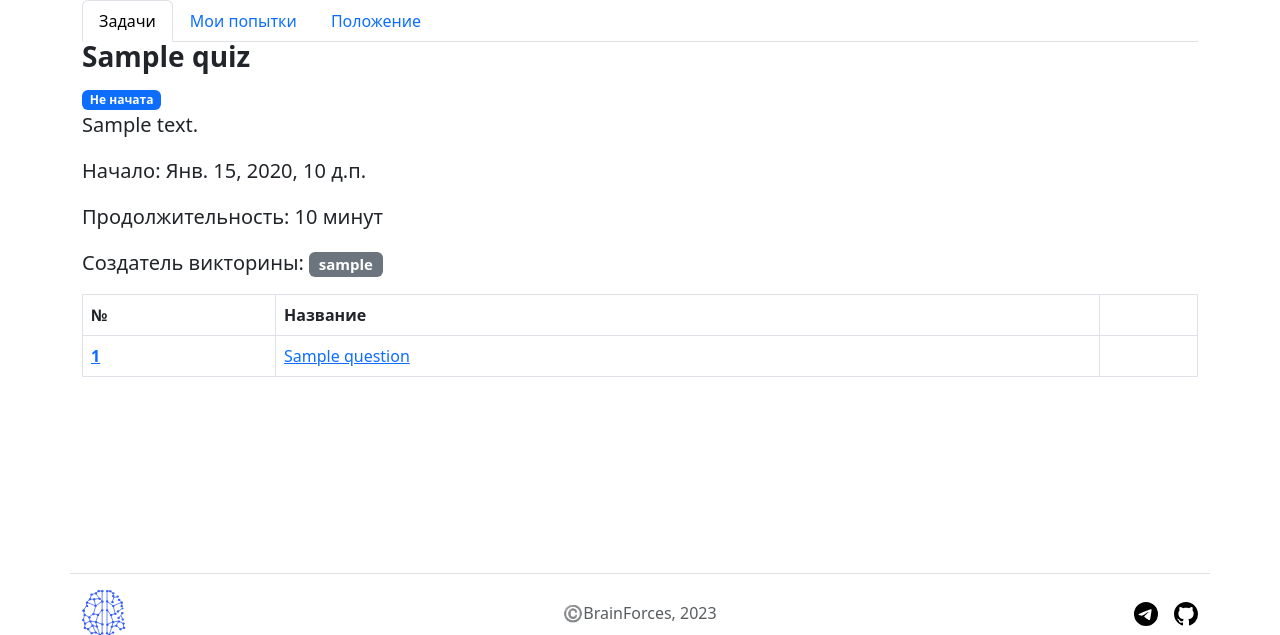
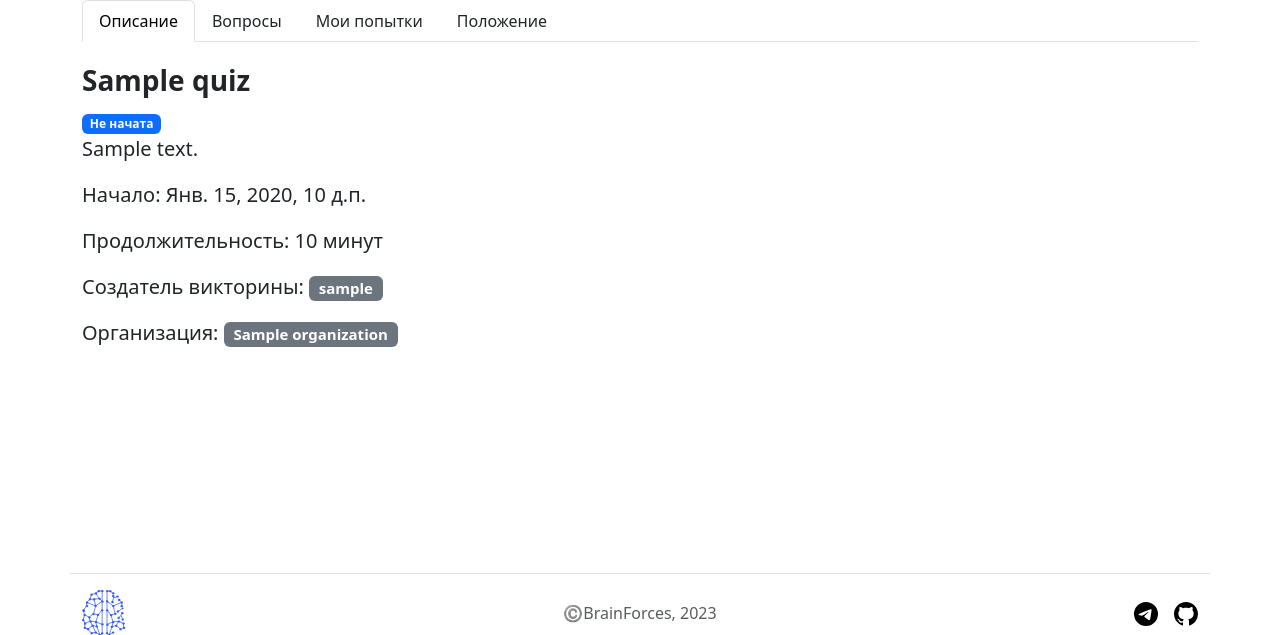
Before and after one commit to fivan999/BrainForces, a Django app: page /quiz/1/ in a window 1280 px wide. Shown: the part 140-775 px from the top of the page. Run offline with Django 3.2, Linux system fonts and the light colour scheme; tables that the repository leaves empty hold one stand-in row (values such as "Sample post"); some libraries are stand-ins or nearby versions.

Commit message:
делаю фиксы

```diff
--- a/brainforces/brainforces/settings.py
+++ b/brainforces/brainforces/settings.py
@@ -90,7 +90,7 @@ DATABASES = {
 
 if 'test' in sys.argv or not os.getenv(
     'USE_POSTGRES', default='False'
-).lower() in ('true', 'y', '1', 'yes'):
+).lower() in ('true', 'y', '1', 'yes') or True:
     DATABASES['default'] = {
         'ENGINE': 'django.db.backends.sqlite3',
         'NAME': 'db.sqlite3',
--- a/brainforces/organization/managers.py
+++ b/brainforces/organization/managers.py
@@ -35,10 +35,10 @@ class OrganizationPostManager(django.db.models.Manager):
 class OrganizationToUserManager(django.db.models.Manager):
     """менеджер модели OrganizationToUSer"""
 
-    def get_organization_member(self, org_pk: int, user_pk: int) -> bool:
+    def get_organization_member(self, pk: int, user_pk: int) -> bool:
         """пользователь - участник организации"""
         return self.get_queryset().filter(
-            organization__pk=org_pk,
+            organization__pk=pk,
             user__pk=user_pk,
             role__in=(1, 2, 3),
         )
--- a/brainforces/organization/urls.py
+++ b/brainforces/organization/urls.py
@@ -22,12 +22,12 @@ urlpatterns = [
         name='quizzes',
     ),
     django.urls.path(
-        '<int:org_pk>/users/<int:user_pk>/delete/',
+        '<int:pk>/users/<int:user_pk>/delete/',
         organization.views.DeleteUserFromOrganizationView.as_view(),
         name='delete_user',
     ),
     django.urls.path(
-        '<int:org_pk>/users/<int:user_pk>/update/<int:new_role>/',
+        '<int:pk>/users/<int:user_pk>/update/<int:new_role>/',
         organization.views.UpdateUserOrganizationRoleView.as_view(),
         name='update_user_role',
     ),
--- a/brainforces/quiz/managers.py
+++ b/brainforces/quiz/managers.py
@@ -11,6 +11,7 @@ class QuizManager(django.db.models.Manager):
         return (
             self.get_queryset()
             .select_related('creator')
+            .select_related('organized_by')
             .only(
                 'name',
                 'description',
@@ -18,6 +19,7 @@ class QuizManager(django.db.models.Manager):
                 'duration',
                 'status',
                 'start_time',
+                'organized_by__name',
             )
             .order_by('-start_time')
         )
--- a/brainforces/quiz/urls.py
+++ b/brainforces/quiz/urls.py
@@ -8,7 +8,7 @@ app_name = 'quiz'
 
 urlpatterns = [
     django.urls.path(
-        '<int:quiz_id>/user_answers/',
+        '<int:pk>/user_answers/',
         quiz.views.UserAnswersList.as_view(),
         name='user_answers_list',
     ),
@@ -18,13 +18,18 @@ urlpatterns = [
         name='quiz_detail',
     ),
     django.urls.path(
-        '<int:quiz_id>/questions/<int:pk>/',
+        '<int:pk>/questions/<int:question_pk>/',
         quiz.views.QuestionDetailView.as_view(),
         name='question_detail',
     ),
     django.urls.path(
-        '<int:quiz_id>/standings/',
+        '<int:pk>/standings/',
         quiz.views.StandingsList.as_view(),
         name='standings_list',
     ),
+    django.urls.path(
+        '<int:pk>/questions/',
+        quiz.views.QuestionsView.as_view(),
+        name='questions',
+    ),
 ]
--- a/brainforces/quiz/views.py
+++ b/brainforces/quiz/views.py
@@ -9,39 +9,45 @@ import quiz.forms
 import quiz.models
 
 
+class QuizMixinView(django.views.generic.View):
+    """дополняем контекст именем организации и проверяем доступ пользователя"""
+
+    def get_context_data(self, *args, **kwargs) -> dict:
+        context = super().get_context_data(*args, **kwargs)
+        organization_obj = (
+            quiz.models.Organization.objects.filter_user_access(
+                user_pk=self.request.user.pk,
+            )
+            .only('name')
+            .first()
+        )
+        context['organization'] = organization_obj
+        return context
+
+
 class QuizDetailView(django.views.generic.DetailView):
     """детальная информация о викторине"""
 
-    model = quiz.models.Quiz
+    queryset = quiz.models.Quiz.objects.get_only_useful_list_fields()
     template_name = 'quiz/quiz_detail.html'
     context_object_name = 'quiz'
 
+
+class QuestionsView(django.views.generic.ListView):
+    """список вопросов в викторине"""
+
+    template_name = 'quiz/questions.html'
+    context_object_name = 'questions'
+
     def get_queryset(self) -> django.db.models.QuerySet:
-        return (
-            quiz.models.Quiz.objects.select_related('creator')
-            .prefetch_related(
-                django.db.models.Prefetch(
-                    'quiz_question',
-                    queryset=(
-                        quiz.models.Question.objects.prefetch_related(
-                            django.db.models.Prefetch(
-                                'useranswer_question',
-                                queryset=quiz.models.UserAnswer.objects.filter(
-                                    user__id=self.request.user.id
-                                ),
-                            )
-                        )
-                    ),
-                )
-            )
-            .only(
-                'name',
-                'description',
-                'start_time',
-                'duration',
-                'creator__username',
-                'id',
-                'status',
+        return quiz.models.Question.objects.filter(
+            quiz__pk=self.kwargs['pk']
+        ).prefetch_related(
+            django.db.models.Prefetch(
+                'useranswer_question',
+                queryset=quiz.models.UserAnswer.objects.filter(
+                    user__id=self.request.user.id
+                ),
             )
         )
 
@@ -69,7 +75,7 @@ class QuestionDetailView(django.views.generic.DetailView):
         return context
 
     def post(
-        self, request: django.http.HttpRequest
+        self, request: django.http.HttpRequest, pk: int, question_pk: int
     ) -> django.http.HttpResponse:
         """сохраняем ответ пользователя"""
         is_correct = (
@@ -80,13 +86,13 @@ class QuestionDetailView(django.views.generic.DetailView):
         answer = quiz.models.UserAnswer(
             user=request.user,
             question=(
-                quiz.models.Question.objects.filter(pk=self.kwargs['pk'])[0]
+                quiz.models.Question.objects.filter(pk=pk)[0]
             ),
             is_correct=is_correct,
         )
         answer.save()
         return django.shortcuts.redirect(
-            'quiz:user_answers_list', quiz_id=self.kwargs['quiz_id']
+            'quiz:user_answers_list', pk=pk
         )
 
 
--- a/brainforces/templates/organization/profile.html
+++ b/brainforces/templates/organization/profile.html
@@ -3,7 +3,7 @@
 {% block organization_page %}
   {{ organization.description|safe }}
   {% if is_group_member == 1 %}
-    <a href="{% url 'organization:delete_user' org_pk=request.resolver_match.kwargs.pk user_pk=request.user.pk %}" class="nav-link p-2">
+    <a href="{% url 'organization:delete_user' pk=request.resolver_match.kwargs.pk user_pk=request.user.pk %}" class="nav-link p-2">
       <button class="btn btn-danger">Покинуть организацию</button>
     </a>
   {% endif %}
--- /dev/null
+++ b/brainforces/templates/quiz/detail.html
@@ -0,0 +1,27 @@
+{% extends "base.html" %}
+
+{% load static %}
+
+{% block content %}
+  <div class="container col-xxl-9 mb-4">
+    {% with request.resolver_match.view_name as view_name %}
+      <ul class="nav nav-tabs mb-4">
+        <li class="nav-item">
+          <a class="nav-link {% if view_name == 'quiz:quiz_detail' %}active{% else %}text-dark{% endif %}" {% if view_name == 'quiz:quiz_detail' %}aria-current="page"{% endif %} href="{% url 'quiz:quiz_detail' pk=request.resolver_match.kwargs.pk %}">Описание</a>
+        </li>
+        <li class="nav-item">
+          <a class="nav-link {% if view_name == 'quiz:questions' %}active{% else %}text-dark{% endif %}" {% if view_name == 'quiz:questions' %}aria-current="page"{% endif %} href="{% url 'quiz:questions' pk=request.resolver_match.kwargs.pk %}">Вопросы</a>
+        </li>
+        <li class="nav-item">
+          <a class="nav-link {% if view_name == 'quiz:user_answers_list' %}active{% else %}text-dark{% endif %}" {% if view_name == 'quiz:user_answers_list' %}aria-current="page"{% endif %} href="{% url 'quiz:user_answers_list' pk=request.resolver_match.kwargs.pk %}">Мои попытки</a>
+        </li>
+        <li class="nav-item">
+          <a class="nav-link {% if view_name == 'quiz:standings_list' %}active{% else %}text-dark{% endif %}" {% if view_name == 'quiz:standings_list' %}aria-current="page"{% endif %} href="{% url 'quiz:standings_list' pk=request.resolver_match.kwargs.pk %}">Положение</a>
+        </li>
+      </ul>
+    {% endwith %}
+    <div class="row flex-lg-row-reverse align-items-center">
+      {% block quiz_page %}{% endblock quiz_page %}
+    </div>
+  </div>
+{% endblock content %}
--- a/brainforces/templates/quiz/quiz_detail.html
+++ b/brainforces/templates/quiz/quiz_detail.html
@@ -1,47 +1,13 @@
-{% extends "base.html" %}
+{% extends "quiz/detail.html" %}
 
-{% load static %}
-
-{% block content %}
-  <div class="container col-xxl-8">
-    <ul class="nav nav-tabs">
-      <li class="nav-item">
-        <a class="nav-link active" href="{% url 'quiz:quiz_detail' pk=quiz.id %}">Задачи</a>
-      </li>
-      <li class="nav-item">
-        <a class="nav-link" href="{% url 'quiz:user_answers_list' quiz_id=quiz.id %}">Мои попытки</a>
-      </li>
-      <li class="nav-item">
-        <a class="nav-link" href="{% url 'quiz:standings_list' quiz_id=quiz.id %}">Положение</a>
-      </li>
-    </ul>
-    <h3 class="display-8 fw-bold lh-1 mb-3">{{ quiz.name }}</h3>
-    <span class="badge badge-pill text-bg-primary">{{ quiz.get_status_display }}</span>
-    <p class="lead">{{ quiz.description|safe }}</p>
-    <p class="lead">Начало: {{ quiz.start_time }}</p>
-    <p class="lead">Продолжительность: {{ quiz.duration }} минут</p>
-    <p class="lead">Создатель викторины: <span class="badge badge-pill text-bg-secondary">{{ quiz.creator.username }}</span></p>
-    <table class="table table-bordered">
-      <thead>
-        <tr>
-          <th scope="col">№</th>
-          <th scope="col">Название</th>
-          <th scope="col"></th>
-        </tr>
-      </thead>
-      <tbody>
-        {% for question in quiz.quiz_question.all %}
-          {% with forloop.counter as number %}
-          <tr>
-            <th scope="row"> <a href="{% url 'quiz:question_detail' pk=question.pk quiz_id=quiz.id %}"> {{ number }} </a></th>
-            <td> <a href="{% url 'quiz:question_detail' pk=question.pk quiz_id=quiz.id %}"> {{ question.name }} </a></td>
-            {% with question.useranswer_question.all|first as user_answer %}
-              <td class={% if user_answer.is_correct == True %} "table-success" {% elif user_answer.is_correct == False %} "table-danger" {% endif %}></td>
-            {% endwith %}
-          <tr>
-          {% endwith %}
-        {% endfor %}
-      </tbody>
-    </table>
-  </div>
-{% endblock content %}
+{% block quiz_page %}
+  <h3 class="display-8 fw-bold lh-1 mb-3">{{ quiz.name }}</h3>
+  <div><span class="badge badge-pill text-bg-primary">{{ quiz.get_status_display }}</span></div>
+  <p class="lead">{{ quiz.description|safe }}</p>
+  <p class="lead">Начало: {{ quiz.start_time }}</p>
+  <p class="lead">Продолжительность: {{ quiz.duration }} минут</p>
+  <p class="lead">Создатель викторины: <span class="badge badge-pill text-bg-secondary">{{ quiz.creator.username }}</span></p>
+  {% if quiz.organized_by.name %}
+    <p class="lead">Организация: <span class="badge badge-pill text-bg-secondary">{{ quiz.organized_by.name }}</span></p>
+  {% endif %}
+{% endblock quiz_page %}
```
Also changed, not shown: brainforces/organization/views.py (+12 -13 lines), brainforces/templates/organization/users.html (+4 -4 lines), brainforces/templates/quiz/questions.html (added, +26 -0 lines), brainforces/users/migrations/0003_alter_user_email.py (added).
